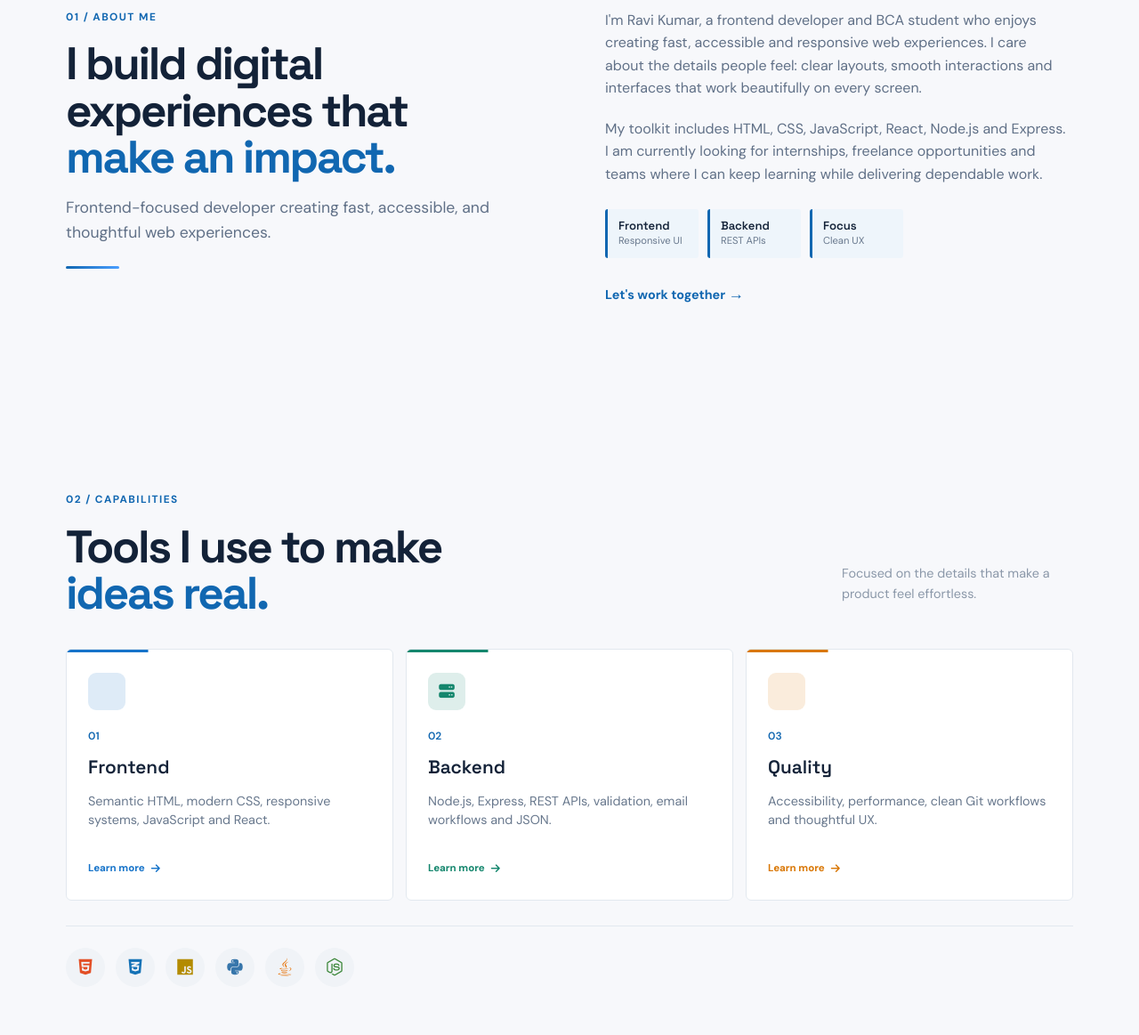
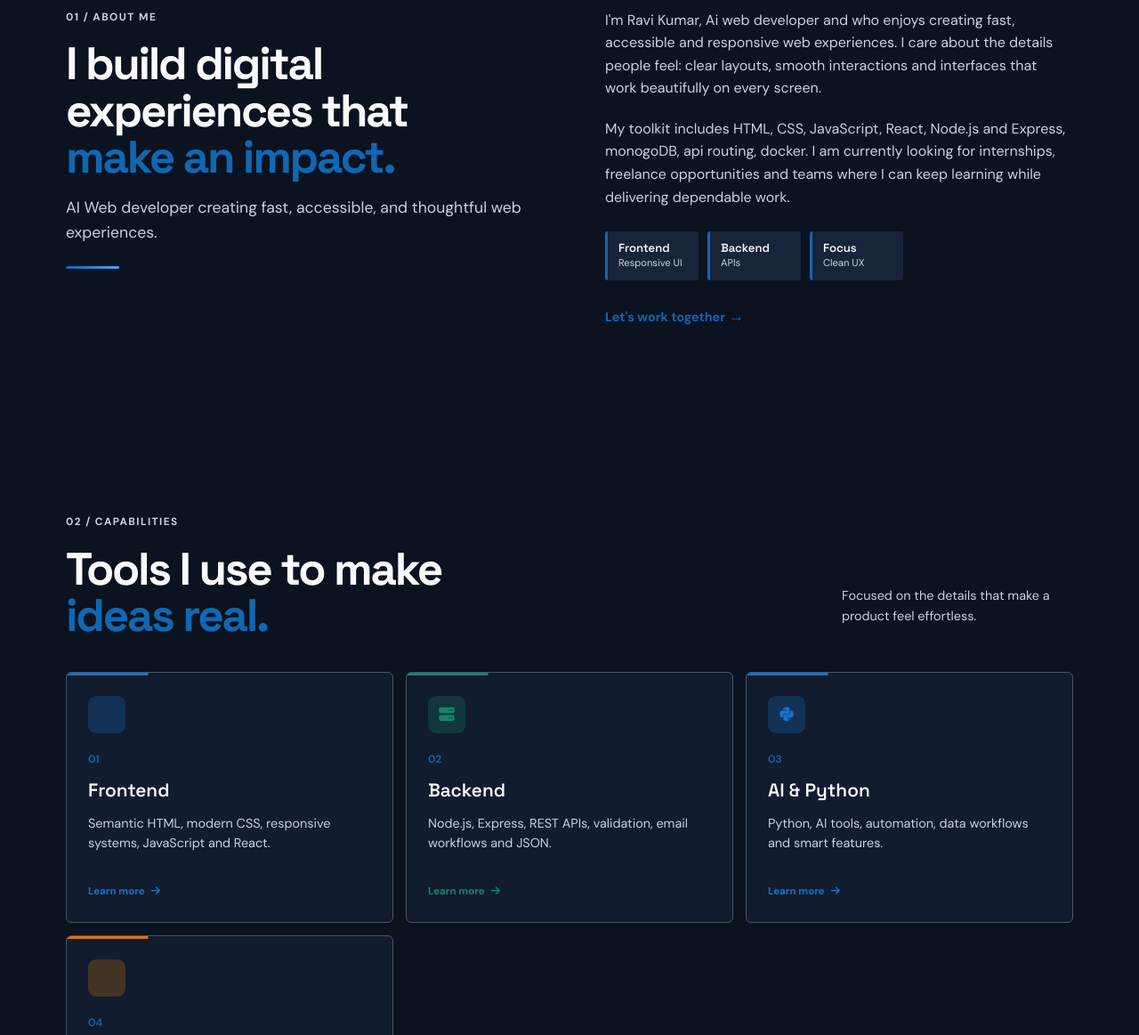
Before and after one commit to Raviraj21r/my-portfolio, a website: page public/index.html in a window 1280 px wide. Shown: the part 880-2043 px from the top of the page at 89% size. Drawn offline with Linux system fonts and the light colour scheme; some icons are missing.

Commit message:
updated kiya gya

```diff
--- a/public/index.html
+++ b/public/index.html
@@ -1,5 +1,5 @@
 <!doctype html>
-<html lang="en">
+<html lang="en" data-theme="dark">
 <head>
   <meta charset="UTF-8" />
   <meta name="viewport" content="width=device-width, initial-scale=1" />
@@ -51,15 +51,15 @@
           <span class="heading-line">experiences that</span>
           <span class="heading-line"><em>make an impact.</em></span>
         </h2>
-        <p class="about-subtitle animate-slide-up">Frontend-focused developer creating fast, accessible, and thoughtful web experiences.</p>
+        <p class="about-subtitle animate-slide-up">AI Web developer creating fast, accessible, and thoughtful web experiences.</p>
         <div class="about-accent-line"></div>
       </div>
       <div class="section-copy">
-        <p class="animate-fade-up">I'm Ravi Kumar, a frontend developer and BCA student who enjoys creating fast, accessible and responsive web experiences. I care about the details people feel: clear layouts, smooth interactions and interfaces that work beautifully on every screen.</p>
-        <p class="animate-fade-up">My toolkit includes HTML, CSS, JavaScript, React, Node.js and Express. I am currently looking for internships, freelance opportunities and teams where I can keep learning while delivering dependable work.</p>
+        <p class="animate-fade-up">I'm Ravi Kumar, Ai web developer and who enjoys creating fast, accessible and responsive web experiences. I care about the details people feel: clear layouts, smooth interactions and interfaces that work beautifully on every screen.</p>
+        <p class="animate-fade-up">My toolkit includes HTML, CSS, JavaScript, React, Node.js and Express, monogoDB, api routing, docker. I am currently looking for internships, freelance opportunities and teams where I can keep learning while delivering dependable work.</p>
         <div class="about-highlights">
           <span class="animate-stagger"><strong>Frontend</strong><small>Responsive UI</small></span>
-          <span class="animate-stagger"><strong>Backend</strong><small>REST APIs</small></span>
+          <span class="animate-stagger"><strong>Backend</strong><small>APIs</small></span>
           <span class="animate-stagger"><strong>Focus</strong><small>Clean UX</small></span>
         </div>
         <a class="text-link" href="#contact">Let's work together <span class="animate-arrow">→</span></a>
@@ -89,9 +89,16 @@
           <p>Node.js, Express, REST APIs, validation, email workflows and JSON.</p>
           <span class="skill-action">Learn more <i class="fa-solid fa-arrow-right" aria-hidden="true"></i></span>
         </article>
+        <article class="skill-card skill-blue" tabindex="0" role="button" data-skill-title="AI & Python" data-skill-intro="Building practical AI tools with Python" data-skill-detail="I use Python to turn ideas into useful AI-powered applications, automate repetitive tasks, and work with data. My focus is on practical solutions that are clear, reliable, and easy to improve." data-skill-tech="Python, AI APIs, NumPy, Pandas, Jupyter, Automation" data-skill-build="AI assistants, data workflows, automation scripts, API integrations, and intelligent web features">
+          <span class="skill-icon"><i class="fa-brands fa-python" aria-hidden="true"></i></span>
+          <span class="skill-number">03</span>
+          <h3>AI & Python</h3>
+          <p>Python, AI tools, automation, data workflows and smart features.</p>
+          <span class="skill-action">Learn more <i class="fa-solid fa-arrow-right" aria-hidden="true"></i></span>
+        </article>
         <article class="skill-card skill-orange" tabindex="0" role="button" data-skill-title="Quality & Accessibility" data-skill-intro="Ensuring products are fast, accessible, and maintainable" data-skill-detail="I prioritize code quality, accessibility, and performance in every project. This includes implementing WCAG accessibility standards, optimizing loading times, writing clean and documented code, and following Git best practices for version control. I believe these fundamentals create better user experiences." data-skill-tech="WCAG 2.1, Lighthouse, Git/GitHub, Code Review, Performance Optimization, Testing" data-skill-build="Accessible interfaces, optimized performance, clean codebases, documentation, automated testing">
           <span class="skill-icon"><i class="fa-solid fa-shield-check" aria-hidden="true"></i></span>
-          <span class="skill-number">03</span>
+          <span class="skill-number">04</span>
           <h3>Quality</h3>
           <p>Accessibility, performance, clean Git workflows and thoughtful UX.</p>
           <span class="skill-action">Learn more <i class="fa-solid fa-arrow-right" aria-hidden="true"></i></span>
--- a/public/js/app.js
+++ b/public/js/app.js
@@ -42,10 +42,9 @@ function applyTheme(theme) {
   themeToggle.setAttribute('aria-label', isDark ? 'Switch to light theme' : 'Switch to dark theme');
 }
 
-applyTheme(localStorage.getItem('portfolio-theme') || 'light');
+applyTheme('dark');
 themeToggle.addEventListener('click', () => {
   const nextTheme = document.documentElement.dataset.theme === 'dark' ? 'light' : 'dark';
-  localStorage.setItem('portfolio-theme', nextTheme);
   applyTheme(nextTheme);
 });
 
```
